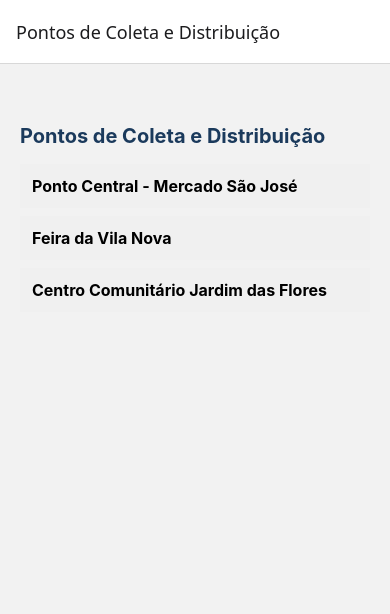
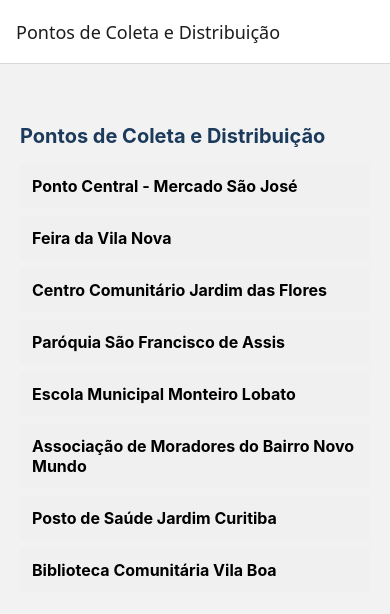
Before and after one commit to SaraOliveira-404/instituto-mao-amiga, a React Native app: screen /ListaPontos in a window 390 px wide. Shown: the top 614 px of the page. Built offline with nearby package versions, Linux system fonts and the light colour scheme.

Commit message:
feat: lista de pontos com FlatList e array ampliado refs #04

```diff
--- a/ListaPontos.tsx
+++ b/ListaPontos.tsx
@@ -1,4 +1,4 @@
-import { View, Text, TouchableOpacity, StyleSheet } from 'react-native';
+import { View, Text, TouchableOpacity, FlatList, StyleSheet } from 'react-native';
 import type { NativeStackScreenProps } from '@react-navigation/native-stack';
 import type { RootStackParamList } from './App';
 
@@ -14,23 +14,58 @@ export const pontosMock: Ponto[] = [
   {
     id: '1',
     nome: 'Ponto Central - Mercado São José',
-    endereco: 'Rua 15, nº 320, Setor Central',
+    endereco: 'Rua 15, nº 320, Setor Central, Goiânia - GO',
     horario: 'Seg a Sex, 8h às 17h',
     recebeOuDistribui: 'Recebe doações de alimentos não perecíveis',
   },
   {
     id: '2',
     nome: 'Feira da Vila Nova',
-    endereco: 'Av. Anhanguera, esquina com Rua T-30',
+    endereco: 'Av. Anhanguera, esquina com Rua T-30, Vila Nova, Goiânia - GO',
     horario: 'Sáb, 6h às 12h',
     recebeOuDistribui: 'Recebe frutas e verduras excedentes da feira',
   },
   {
     id: '3',
     nome: 'Centro Comunitário Jardim das Flores',
-    endereco: 'Rua das Acácias, nº 145, Jardim das Flores',
+    endereco: 'Rua das Acácias, nº 145, Jardim das Flores, Goiânia - GO',
     horario: 'Ter e Qui, 13h às 18h',
     recebeOuDistribui: 'Distribui roupas e alimentos para famílias cadastradas',
+  },
+  {
+    id: '4',
+    nome: 'Paróquia São Francisco de Assis',
+    endereco: 'Praça São Francisco, nº 88, Setor Sul, Goiânia - GO',
+    horario: 'Dom, 9h às 13h',
+    recebeOuDistribui: 'Recebe agasalhos e cobertores para o inverno',
+  },
+  {
+    id: '5',
+    nome: 'Escola Municipal Monteiro Lobato',
+    endereco: 'Rua 44, nº 210, Setor Bueno, Goiânia - GO',
+    horario: 'Seg a Sex, 7h às 12h',
+    recebeOuDistribui: 'Recebe material escolar e livros usados',
+  },
+  {
+    id: '6',
+    nome: 'Associação de Moradores do Bairro Novo Mundo',
+    endereco: 'Av. Perimetral Norte, nº 1500, Novo Mundo, Goiânia - GO',
+    horario: 'Qua e Sex, 14h às 19h',
+    recebeOuDistribui: 'Distribui cestas básicas para famílias cadastradas',
+  },
+  {
+    id: '7',
+    nome: 'Posto de Saúde Jardim Curitiba',
+    endereco: 'Rua J-15, nº 60, Jardim Curitiba, Goiânia - GO',
+    horario: 'Seg a Sex, 8h às 16h',
+    recebeOuDistribui: 'Recebe fraldas geriátricas e produtos de higiene',
+  },
+  {
+    id: '8',
+    nome: 'Biblioteca Comunitária Vila Boa',
+    endereco: 'Rua 5, nº 320, Vila Boa, Goiânia - GO',
+    horario: 'Ter a Sáb, 9h às 17h',
+    recebeOuDistribui: 'Distribui livros infantis e brinquedos educativos',
   },
 ];
 
@@ -48,13 +83,16 @@ function ListaPontos({ navigation }: Props) {
   return (
     <View style={styles.container}>
       <Text style={styles.titulo}>Pontos de Coleta e Distribuição</Text>
-      {pontosMock.map((ponto) => (
-        <PontoItem
-          key={ponto.id}
-          ponto={ponto}
-          onPress={() => navigation.navigate('DetalhePonto', { pontoId: ponto.id })}
-        />
-      ))}
+      <FlatList
+        data={pontosMock}
+        keyExtractor={(ponto) => ponto.id}
+        renderItem={({ item }) => (
+          <PontoItem
+            ponto={item}
+            onPress={() => navigation.navigate('DetalhePonto', { pontoId: item.id })}
+          />
+        )}
+      />
     </View>
   );
 }
```
